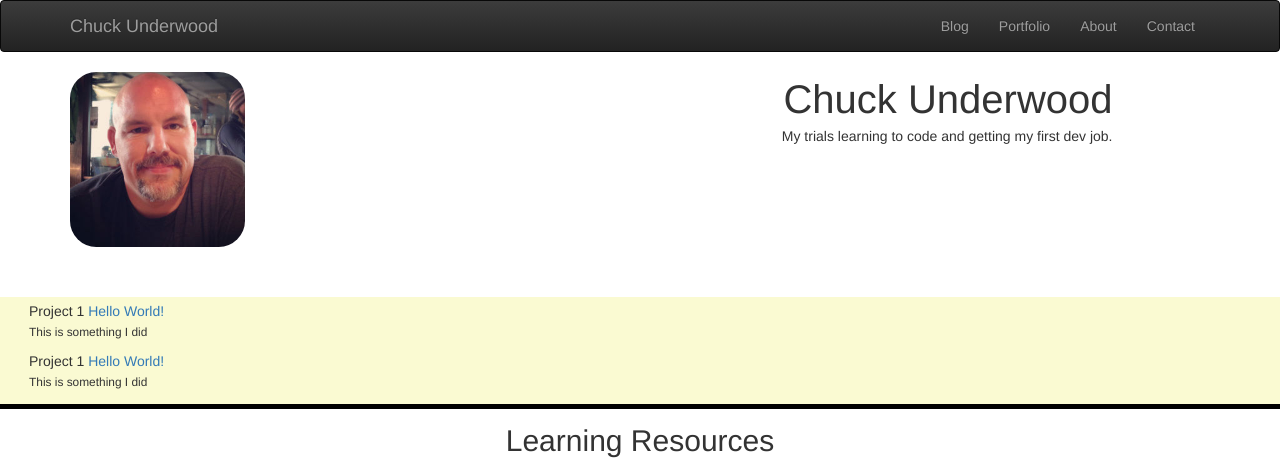
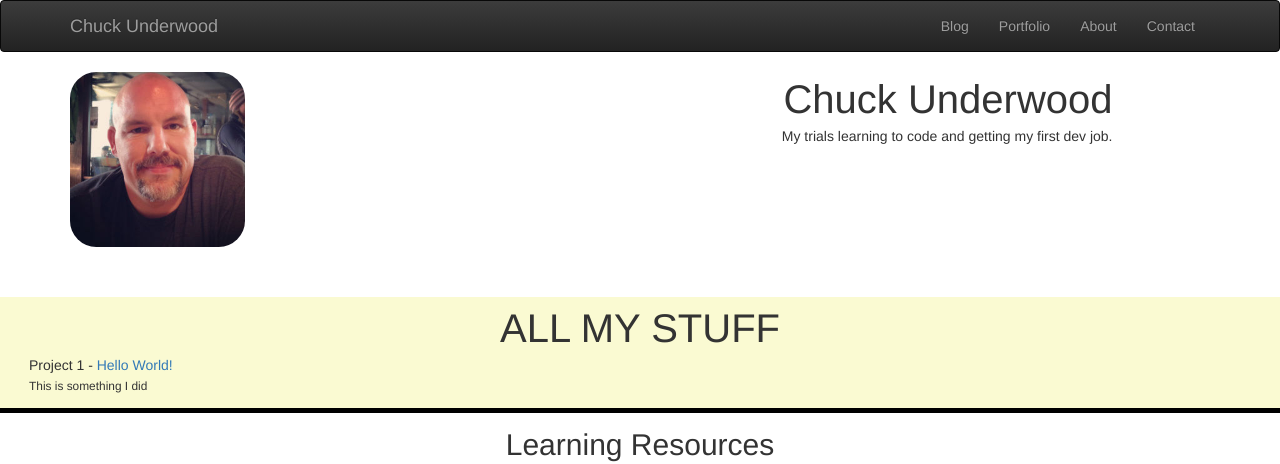
Before and after one commit to chillieguy/Chillieguy, a website: page public/index.html in a window 1280 px wide. Shown: the top 464 px of the page. Drawn offline with nearby package versions, Linux system fonts and the light colour scheme.

Commit message:
Add title to project-list

```diff
--- a/public/index.html
+++ b/public/index.html
@@ -53,12 +53,9 @@
 
     <div class="container-fluid main-body">
       <div class="row project-list">
+        <h1 class="text-center">ALL MY STUFF</h1>
         <div class="project-item">
-          Project 1 <span><a href="#">Hello World!</a></span>
-          <p><small>This is something I did</small></p>
-        </div>
-        <div class="project-item">
-          Project 1 <span><a href="#">Hello World!</a></span>
+          Project 1 - <span><a href="#">Hello World!</a></span>
           <p><small>This is something I did</small></p>
         </div>
       </div> <!-- /.row -->
```
